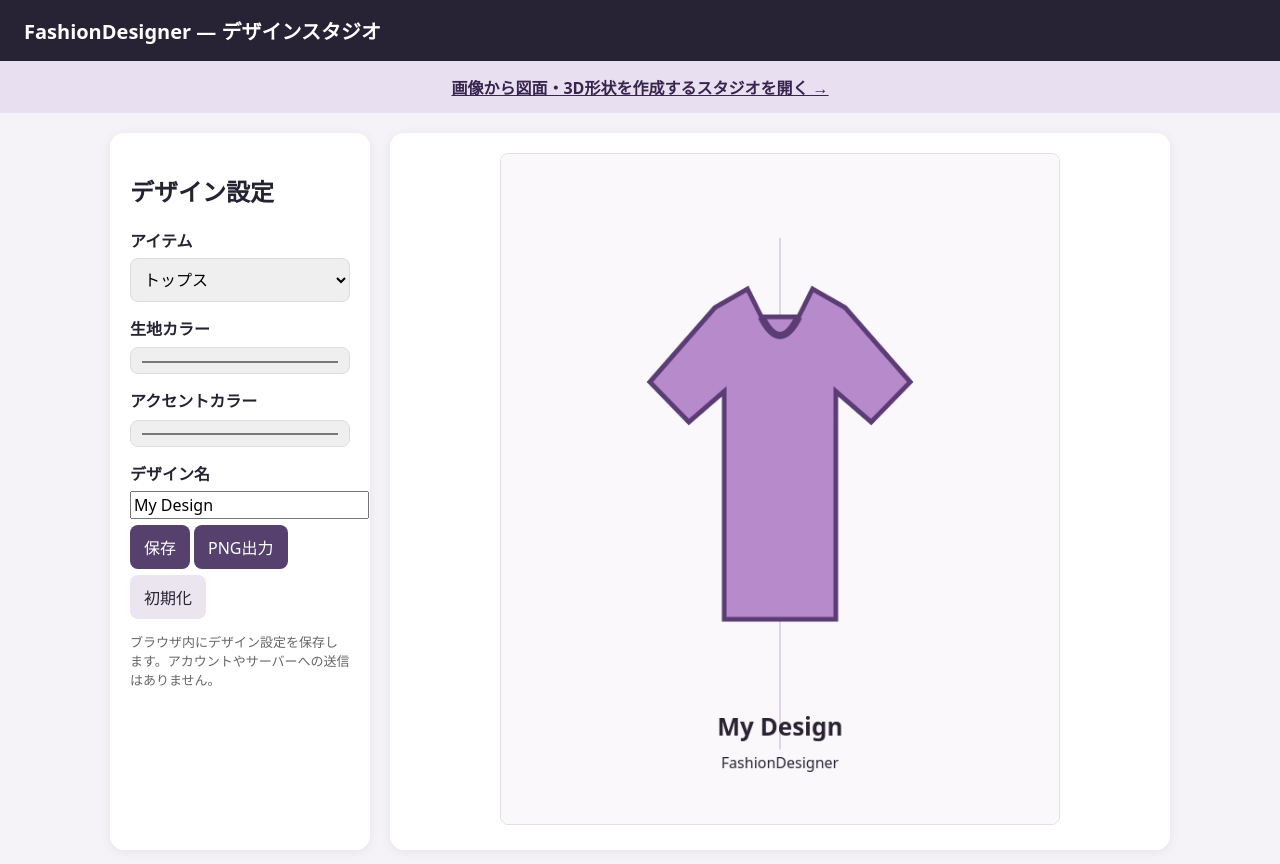
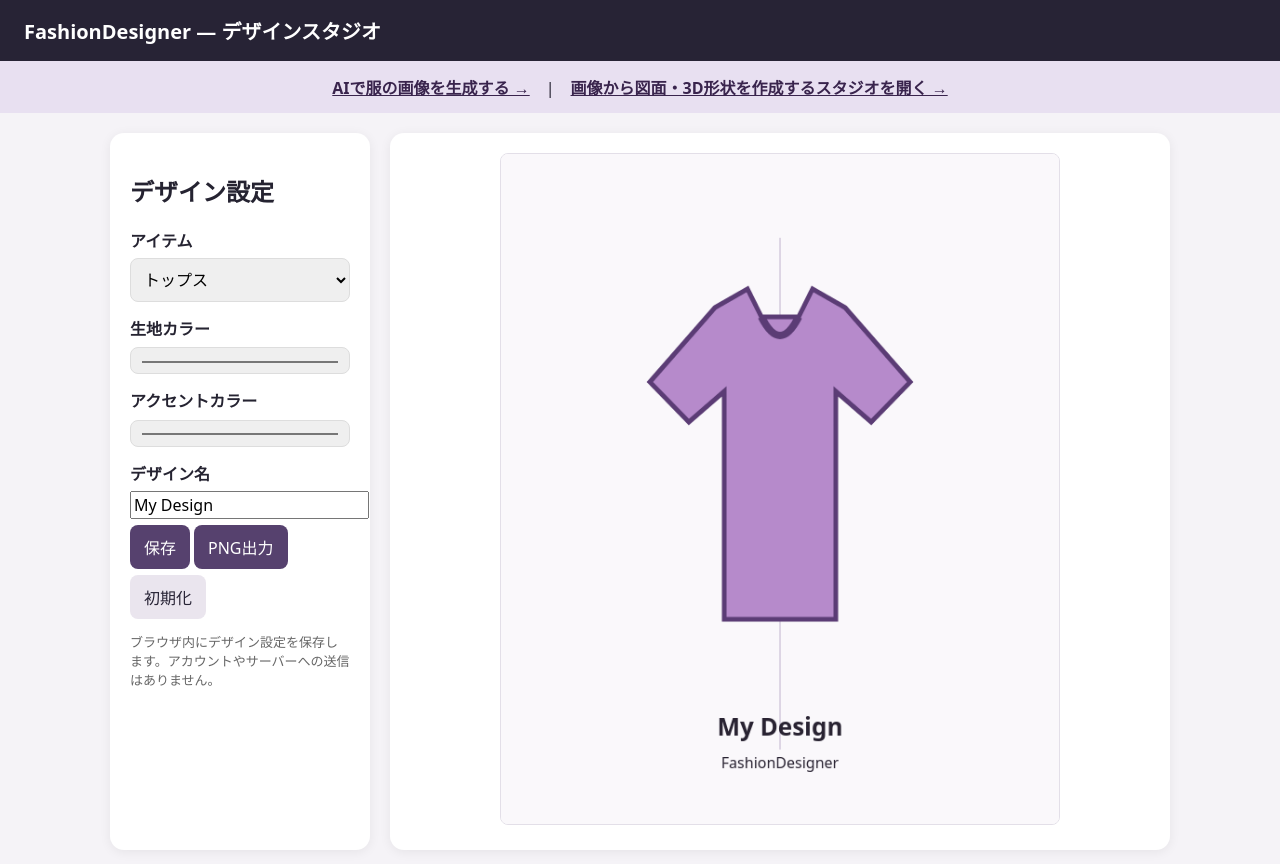
Before and after one commit to Maguro-JP/FashionDesigner, a plain HTML site: page index.html in a window 1280 px wide. Drawn offline with Linux system fonts and the light colour scheme.

Commit message:
feat: expose AI image generation from FashionDesigner home

```diff
--- a/index.html
+++ b/index.html
@@ -2,7 +2,7 @@
 <html lang="ja"><head><meta charset="utf-8"><meta name="viewport" content="width=device-width,initial-scale=1"><title>FashionDesigner</title>
 <style>
 :root{font-family:system-ui,sans-serif;color:#252331;background:#f5f3f7}*{box-sizing:border-box}body{margin:0}header{padding:16px 24px;background:#272335;color:white}h1{font-size:20px;margin:0}main{display:grid;grid-template-columns:260px 1fr;gap:20px;padding:20px;max-width:1100px;margin:auto}.panel,.stage{background:white;border-radius:14px;padding:20px;box-shadow:0 2px 12px #0001}label{display:block;margin:14px 0 6px;font-weight:600}select,input,button{font:inherit}select,input[type=color]{width:100%;padding:9px;border:1px solid #ddd;border-radius:8px}button{border:0;border-radius:8px;background:#56416e;color:white;padding:10px 14px;cursor:pointer;margin:6px 4px 0 0}button.secondary{background:#eae5ee;color:#272335}.stage{text-align:center}canvas{width:100%;max-width:560px;height:auto;border:1px solid #e3dfe8;border-radius:8px;touch-action:none}p{font-size:13px;color:#666}@media(max-width:700px){main{grid-template-columns:1fr;padding:12px}.panel,.stage{padding:14px}}
-</style></head><body><header><h1>FashionDesigner — デザインスタジオ</h1></header><div style="padding:14px;text-align:center;background:#e8e0f1"><a href="./studio.html" style="font-weight:bold;color:#39244d">画像から図面・3D形状を作成するスタジオを開く →</a></div><main><section class="panel"><h2>デザイン設定</h2><label for="item">アイテム</label><select id="item"><option value="shirt">トップス</option><option value="dress">ワンピース</option><option value="skirt">スカート</option><option value="pants">パンツ</option></select><label for="color">生地カラー</label><input id="color" type="color" value="#b68acb"><label for="accent">アクセントカラー</label><input id="accent" type="color" value="#5b3c75"><label for="name">デザイン名</label><input id="name" maxlength="80" value="My Design"><div><button id="save">保存</button><button id="export">PNG出力</button><button id="reset" class="secondary">初期化</button></div><p>ブラウザ内にデザイン設定を保存します。アカウントやサーバーへの送信はありません。</p><p id="status" role="status" aria-live="polite"></p></section><section class="stage"><canvas id="canvas" width="600" height="720" aria-label="服のデザインプレビュー"></canvas></section></main>
+</style></head><body><header><h1>FashionDesigner — デザインスタジオ</h1></header><div style="padding:14px;text-align:center;background:#e8e0f1"><a href="./generate.html" style="font-weight:bold;color:#39244d">AIで服の画像を生成する →</a>　|　<a href="./studio.html" style="font-weight:bold;color:#39244d">画像から図面・3D形状を作成するスタジオを開く →</a></div><main><section class="panel"><h2>デザイン設定</h2><label for="item">アイテム</label><select id="item"><option value="shirt">トップス</option><option value="dress">ワンピース</option><option value="skirt">スカート</option><option value="pants">パンツ</option></select><label for="color">生地カラー</label><input id="color" type="color" value="#b68acb"><label for="accent">アクセントカラー</label><input id="accent" type="color" value="#5b3c75"><label for="name">デザイン名</label><input id="name" maxlength="80" value="My Design"><div><button id="save">保存</button><button id="export">PNG出力</button><button id="reset" class="secondary">初期化</button></div><p>ブラウザ内にデザイン設定を保存します。アカウントやサーバーへの送信はありません。</p><p id="status" role="status" aria-live="polite"></p></section><section class="stage"><canvas id="canvas" width="600" height="720" aria-label="服のデザインプレビュー"></canvas></section></main>
 <script>
 'use strict';
 const $=id=>document.getElementById(id),canvas=$('canvas'),ctx=canvas.getContext('2d');
```
